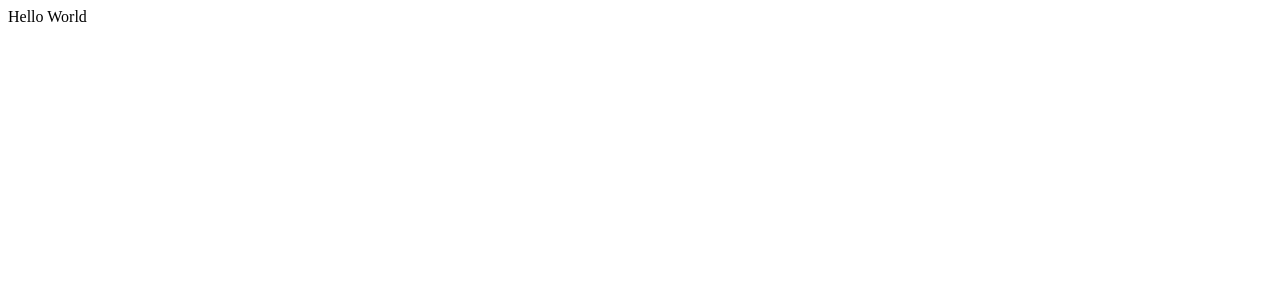
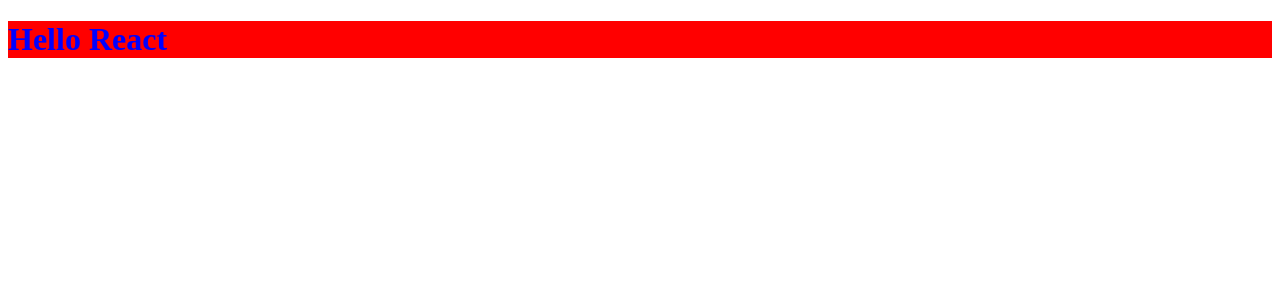
Before and after one commit to Pedro-Balestra/devClub, a React (Create React App) app in the folder REACT/first-project-react/: page / in a window 1280 px wide. Shown: the top 300 px of the page. Built offline with nearby package versions, Linux system fonts and the light colour scheme.

Commit message:
CSS no React

```diff
--- a/REACT/first-project-react/src/App.js
+++ b/REACT/first-project-react/src/App.js
@@ -1,7 +1,14 @@
 import React from "react";
+import './styles.css'
 
+//JSX
 const App = () => {
-  return <div>Hello World</div>
+  const hello = "Hello React"
+  return (
+    <div className="container">
+      <h1>{hello}</h1>
+    </div>
+  )
 }
 
 export default App
--- /dev/null
+++ b/REACT/first-project-react/src/styles.css
@@ -0,0 +1,7 @@
+h1 {
+    color: blue
+}
+
+.container {
+    background-color: red;
+}
```
